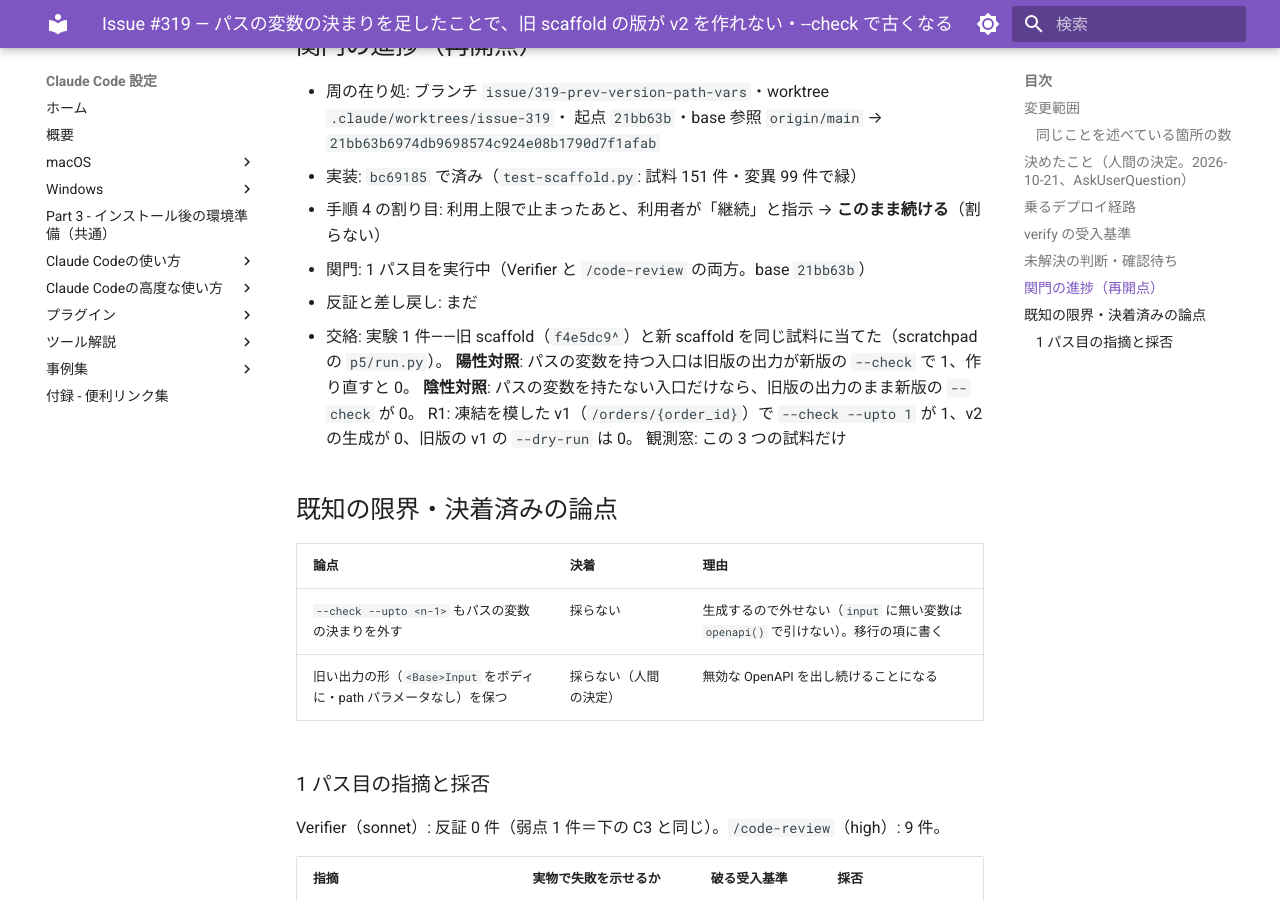
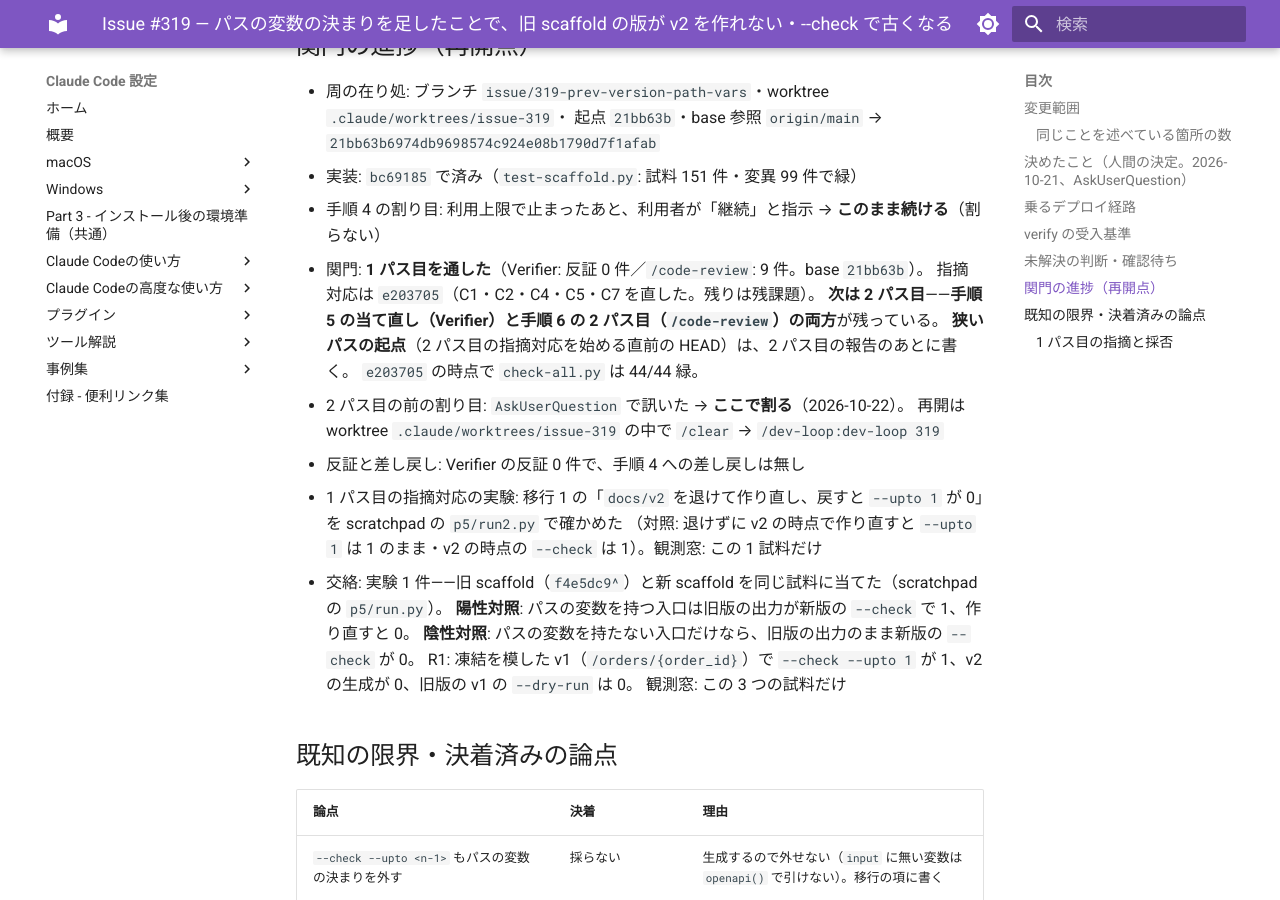
Before and after one commit to hdknr/claude-code-setup, an MkDocs documentation site: the page built from docs/plans/issue-319.md, in a window 1280 px wide and 900 px high, scrolled down 2526 px. Built offline with MkDocs 1.6.1 and Material for MkDocs 9.7.7, drawn with Linux system fonts in a browser that asks for light colours.

Commit message:
docs(plans): #319 の 1 パス目と割り目を再開点に記録する
Co-Authored-By: Claude Opus 5.5 <noreply@anthropic.com>

```diff
--- a/docs/plans/issue-319.md
+++ b/docs/plans/issue-319.md
@@ -65,8 +65,16 @@
   起点 `21bb63b`・base 参照 `origin/main` → `21bb63b6974db9698574c924e08b1790d7f1afab`
 - 実装: `bc69185` で済み（`test-scaffold.py`: 試料 151 件・変異 99 件で緑）
 - 手順 4 の割り目: 利用上限で止まったあと、利用者が「継続」と指示 → **このまま続ける**（割らない）
-- 関門: 1 パス目を実行中（Verifier と `/code-review` の両方。base `21bb63b`）
-- 反証と差し戻し: まだ
+- 関門: **1 パス目を通した**（Verifier: 反証 0 件／`/code-review`: 9 件。base `21bb63b`）。
+  指摘対応は `e203705`（C1・C2・C4・C5・C7 を直した。残りは残課題）。
+  **次は 2 パス目**——**手順 5 の当て直し（Verifier）と手順 6 の 2 パス目（`/code-review`）の両方**が残っている。
+  **狭いパスの起点**（2 パス目の指摘対応を始める直前の HEAD）は、2 パス目の報告のあとに書く。
+  `e203705` の時点で `check-all.py` は 44/44 緑。
+- 2 パス目の前の割り目: `AskUserQuestion` で訊いた → **ここで割る**（2026-10-22）。
+  再開は worktree `.claude/worktrees/issue-319` の中で `/clear` → `/dev-loop:dev-loop 319`
+- 反証と差し戻し: Verifier の反証 0 件で、手順 4 への差し戻しは無し
+- 1 パス目の指摘対応の実験: 移行 1 の「`docs/v2` を退けて作り直し、戻すと `--upto 1` が 0」を scratchpad の `p5/run2.py` で確かめた
+  （対照: 退けずに v2 の時点で作り直すと `--upto 1` は 1 のまま・v2 の時点の `--check` は 1）。観測窓: この 1 試料だけ
 - 交絡: 実験 1 件——旧 scaffold（`f4e5dc9^`）と新 scaffold を同じ試料に当てた（scratchpad の `p5/run.py`）。
   **陽性対照**: パスの変数を持つ入口は旧版の出力が新版の `--check` で 1、作り直すと 0。
   **陰性対照**: パスの変数を持たない入口だけなら、旧版の出力のまま新版の `--check` が 0。
```
